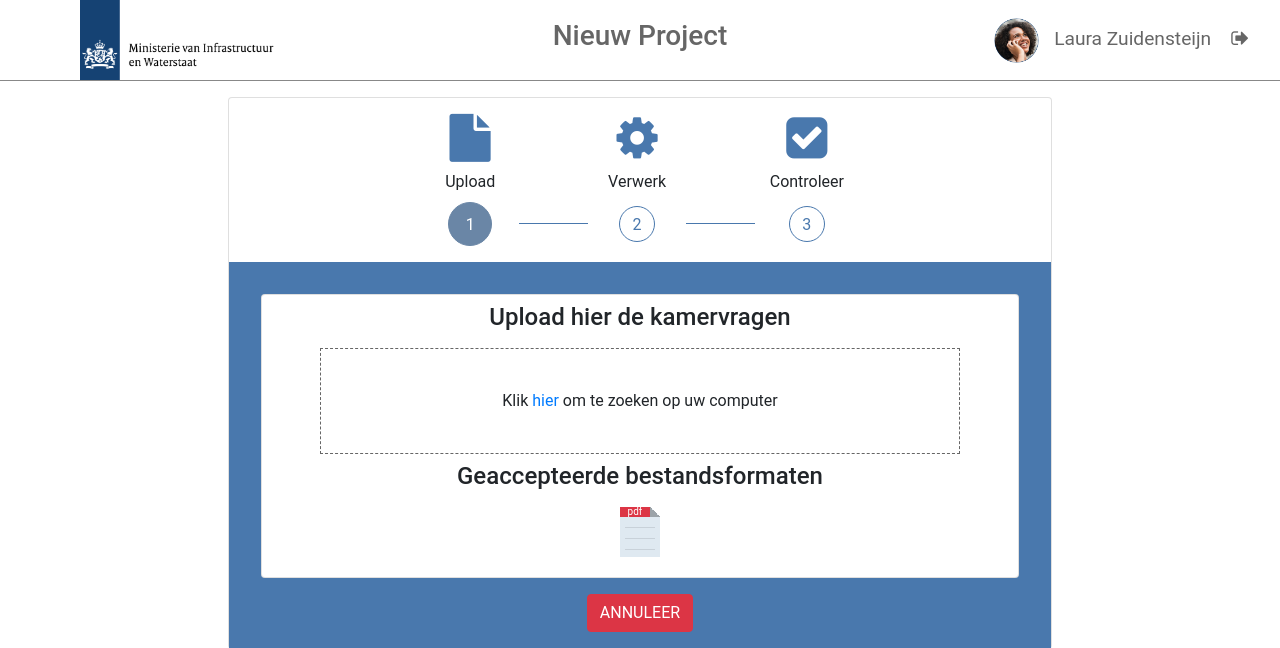
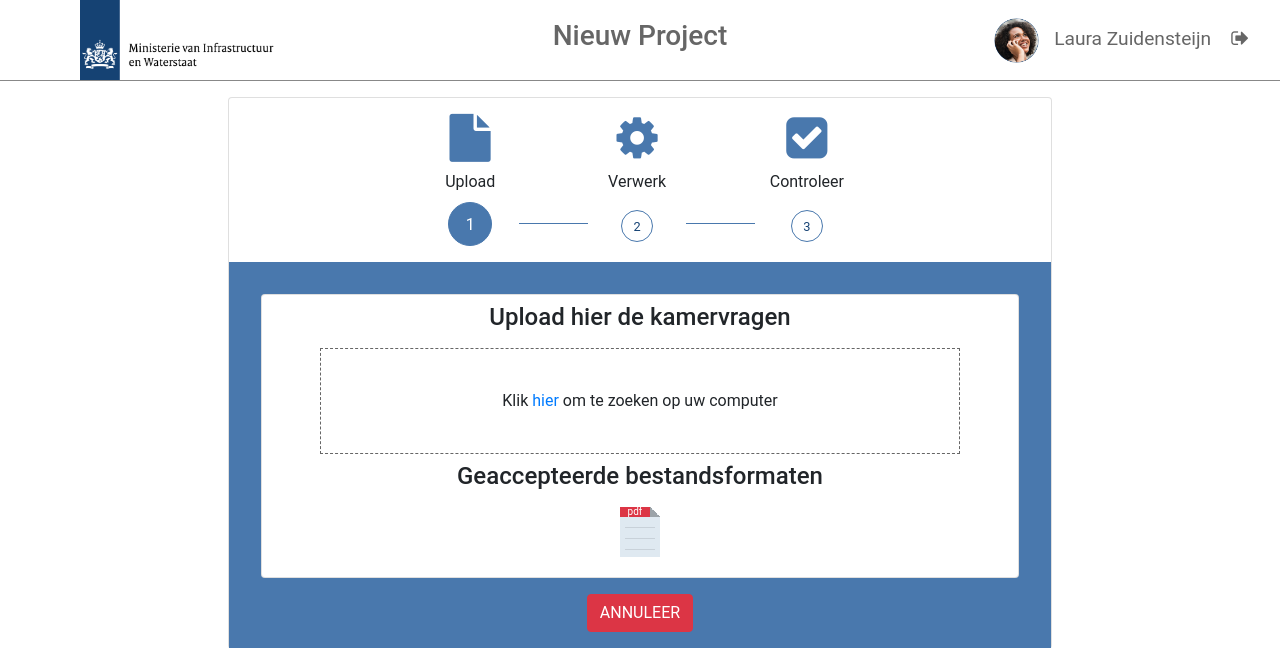
Before and after one commit to Pieterzalis/data-system-project, a PHP site: page /upload.html in a window 1280 px wide. Shown: the top 648 px of the page. Run offline with PHP 8.4, Linux system fonts and the light colour scheme; some libraries are stand-ins or nearby versions.

Commit message:
Updated progress indicator

```diff
--- a/website/assets/style.css
+++ b/website/assets/style.css
@@ -163,28 +163,30 @@ hr.color-white {
 }
 
 .step-line .step .step-num {
-    height: 36px;
-    width: 36px;
-    line-height: 36px;
-    color: #4978ad;
+    height: 32px;
+    width: 32px;
+    line-height: 32px;
+    color: #154274;
     border: 1px solid #4978ad;
     border-radius: 50%;
     text-align: center;
-    margin: 12px auto 0 auto;
+    margin: 16px auto 0 auto;
+    font-size: 0.8rem;
 }
 
 .step-line .step.activated .step-num {
     color: #fff;
     background: #4978ad;
+}
+
+.step-line .step .current {
+    background-color: #4978ad !important;
+    color: #fff;
     height: 44px;
     width: 44px;
     line-height: 44px;
     margin: 0px auto;
-}
-
-.step-line .step .current {
-    background-color: #6A86A6 !important;
-    border-color: #6A86A6;
+    font-size: 1rem;
 }
 
 .step-line .step .step-hr {
--- a/website/upload.html
+++ b/website/upload.html
@@ -12,11 +12,11 @@
     <link rel="stylesheet"
           type="text/css"
           media="screen"
-          href="assets/style.css" />
+          href="bootstrap/css/bootstrap.min.css" />
     <link rel="stylesheet"
           type="text/css"
           media="screen"
-          href="bootstrap/css/bootstrap.min.css" />
+          href="assets/style.css" />
     <link rel="stylesheet"
           href="assets/icon-font/css/font-awesome.min.css">
 
```
